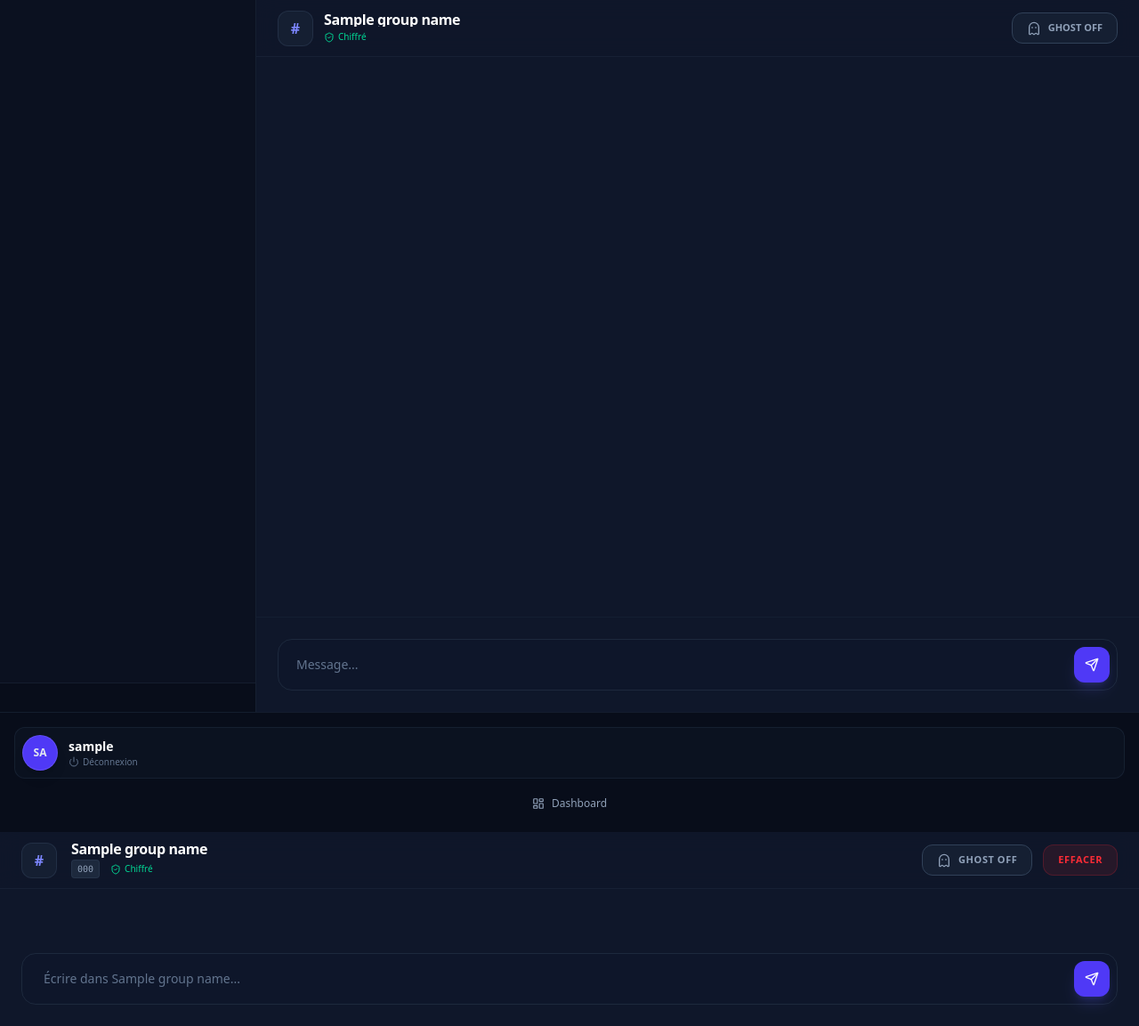
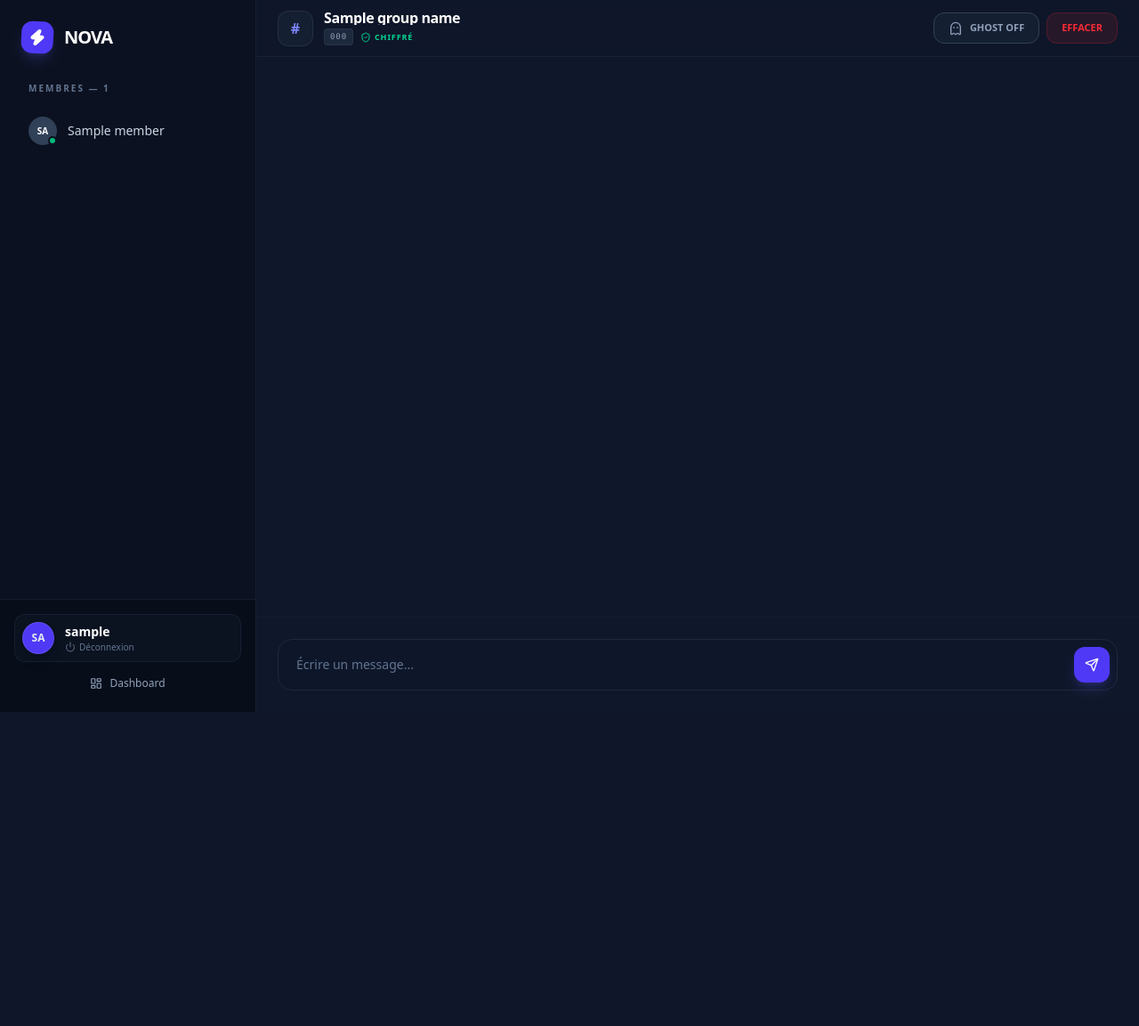
Before and after one commit to NDT084/NOVA, a Flask app: template app/templates/dashboard/chat.html in a window 1280 px wide. Shown: the whole page at 89% size. After the commit the page ends 800 px from the top, so only its background shows below. Run offline with Flask 3, Linux system fonts and the light colour scheme; the template is opened without the code that fills it: most values are stand-ins (such as "Sample title", 1, 10 or a date in 2020); parts of the project's set-up code (start-up, migrations or seed data) failed here and were passed over; some libraries are stand-ins or nearby versions.

Commit message:
Fix: Nettoyage complet et masquage initial du toast sur index.html

```diff
--- a/app/templates/dashboard/chat.html
+++ b/app/templates/dashboard/chat.html
@@ -2,28 +2,33 @@
 <html lang="fr">
 <head>
     <meta charset="UTF-8">
-    <meta name="viewport" content="width=device-width, initial-scale=1.0">
+    <meta name="viewport" content="width=device-width, initial-scale=1.0, viewport-fit=cover">
     <title>NOVA — {{ group_name }}</title>
+
     <script src="https://cdn.jsdelivr.net/npm/@tailwindcss/browser@4"></script>
     <script src="https://unpkg.com/lucide@latest"></script>
     <script src="https://js.pusher.com/8.0.1/pusher.min.js"></script>
 
     <style>
-        ::-webkit-scrollbar { width: 5px; }
+        ::-webkit-scrollbar { width: 4px; }
         ::-webkit-scrollbar-track { background: #0f172a; }
         ::-webkit-scrollbar-thumb { background: #334155; border-radius: 10px; }
-        ::-webkit-scrollbar-thumb:hover { background: #475569; }
 
-        .message-enter { animation: fadeSlideIn 0.25s ease-out forwards; }
+        .message-enter { animation: fadeSlideIn 0.2s ease-out forwards; }
         @keyframes fadeSlideIn {
-            from { opacity: 0; transform: translateY(12px); }
+            from { opacity: 0; transform: translateY(8px); }
             to { opacity: 1; transform: translateY(0); }
         }
 
         .ghost-active {
             border-color: #a855f7 !important;
-            box-shadow: 0 0 20px rgba(168, 85, 247, 0.1);
-            background: rgba(168, 85, 247, 0.05) !important;
+            box-shadow: 0 0 15px rgba(168, 85, 247, 0.15);
+            background: rgba(168, 85, 247, 0.03) !important;
+        }
+
+        /* Empêche le zoom auto sur iOS lors du focus input */
+        @media screen and (max-width: 768px) {
+            input { font-size: 16px !important; }
         }
     </style>
 </head>
@@ -32,10 +37,52 @@
 <div class="flex h-dvh w-full overflow-hidden">
 
     <aside class="w-72 bg-[#0b1120] border-r border-slate-800/60 hidden md:flex flex-col">
-        <div class="p-6 flex-1 overflow-y-auto">
-             </div>
-        <div class="p-4 bg-[#080d1a] border-t border-slate-800/60">
-             </div>
+        <div class="p-6 flex-1 overflow-y-auto space-y-8">
+            <div class="flex items-center gap-3">
+                <div class="w-9 h-9 bg-indigo-600 rounded-xl flex items-center justify-center shadow-lg shadow-indigo-500/20 rotate-3">
+                    <i data-lucide="zap" class="w-5 h-5 text-white fill-white"></i>
+                </div>
+                <h1 class="text-xl font-black tracking-tighter text-white">NOVA</h1>
+            </div>
+
+            <div class="space-y-4">
+                <p class="text-[10px] text-slate-500 uppercase tracking-[0.2em] font-bold px-2">
+                    Membres — {{ members|length if members else 0 }}
+                </p>
+                <div class="space-y-1">
+                    {% if members %}
+                        {% for member in members %}
+                        <div class="flex items-center gap-3 p-2 rounded-xl hover:bg-slate-800/40 transition-all group">
+                            <div class="relative">
+                                <div class="w-8 h-8 rounded-full bg-slate-700 flex items-center justify-center text-[10px] font-bold text-white uppercase shadow-inner">
+                                    {{ member[1][:2] }}
+                                </div>
+                                <span class="absolute bottom-0 right-0 w-2.5 h-2.5 bg-emerald-500 border-2 border-[#0b1120] rounded-full"></span>
+                            </div>
+                            <p class="text-sm font-medium text-slate-300 group-hover:text-white truncate">{{ member[1] }}</p>
+                        </div>
+                        {% endfor %}
+                    {% endif %}
+                </div>
+            </div>
+        </div>
+
+        <div class="p-4 bg-[#080d1a] border-t border-slate-800/60 space-y-2">
+            <div class="flex items-center gap-3 p-2 rounded-xl bg-slate-800/20 border border-slate-700/30">
+                <div class="w-9 h-9 rounded-full bg-indigo-600 flex items-center justify-center text-xs font-bold border border-white/10 shadow-lg">
+                    {{ username[:2].upper() }}
+                </div>
+                <div class="flex-1 min-w-0">
+                    <p class="text-sm font-bold text-white truncate">{{ username }}</p>
+                    <a href="/logout" class="text-[10px] text-slate-500 hover:text-red-400 transition-colors flex items-center gap-1">
+                        <i data-lucide="power" class="w-3 h-3"></i> Déconnexion
+                    </a>
+                </div>
+            </div>
+            <a href="/dashboard" class="flex items-center justify-center gap-2 p-2 text-slate-400 hover:text-white text-xs transition-all rounded-lg hover:bg-slate-800">
+                <i data-lucide="layout-dashboard" class="w-3.5 h-3.5"></i> Dashboard
+            </a>
+        </div>
     </aside>
 
     <main class="flex-1 flex flex-col min-w-0 bg-[#0f172a] relative">
@@ -47,91 +94,33 @@
                 </div>
                 <div class="truncate">
                     <h2 class="font-bold text-white tracking-tight leading-none mb-1 truncate text-sm md:text-base">{{ group_name }}</h2>
-                    <span class="text-[9px] md:text-[10px] text-emerald-400 font-medium flex items-center gap-1">
-                        <i data-lucide="shield-check" class="w-3 h-3"></i> <span class="hidden md:inline">Chiffré</span>
-                    </span>
-                </div>
-            </div>
-
-            <div class="flex items-center gap-2">
-                <button id="ghostBtn" onclick="toggleGhost()"
-                    class="flex items-center gap-2 px-2 md:px-4 py-2 rounded-xl text-[10px] md:text-[11px] font-bold uppercase border transition-all bg-slate-800/50 text-slate-400 border-slate-700">
-                    <i data-lucide="ghost" class="w-4 h-4"></i>
-                    <span id="ghostLabel" class="hidden sm:inline">Ghost Off</span>
-                </button>
-            </div>
-        </header>
-
-        <div id="messagesContainer" class="flex-1 min-h-0 overflow-y-auto p-4 md:p-6 space-y-6">
-            </div>
-
-        <div class="p-4 md:p-6 bg-[#0f172a] border-t border-slate-800/40 shrink-0">
-            <div id="inputWrapper" class="flex items-center gap-2 md:gap-3 bg-slate-900/50 border border-slate-800 rounded-2xl p-1.5 md:p-2 transition-all duration-300">
-                <input type="text" id="messageInput" placeholder="Message..." onkeypress="handleKeyPress(event)"
-                    class="flex-1 bg-transparent border-0 outline-none px-3 py-2 text-sm text-white placeholder-slate-500 min-w-0">
-                <button onclick="sendMessage()" class="w-10 h-10 bg-indigo-600 text-white rounded-xl flex items-center justify-center shrink-0 shadow-lg shadow-indigo-500/20">
-                    <i data-lucide="send" class="w-4 h-4"></i>
-                </button>
-            </div>
-            <div class="h-[env(safe-area-inset-bottom)]"></div>
-        </div>
-    </main>
-</div>
-
-        <div class="p-4 bg-[#080d1a] border-t border-slate-800/60">
-            <div class="flex items-center gap-3 p-2 rounded-xl bg-slate-800/20 border border-slate-700/30">
-                <div class="w-10 h-10 rounded-full bg-indigo-600 flex items-center justify-center text-xs font-bold border border-white/10 shadow-lg">
-                    {{ username[:2].upper() }}
-                </div>
-                <div class="flex-1 min-w-0">
-                    <p class="text-sm font-bold text-white truncate">{{ username }}</p>
-                    <a href="/logout" class="text-[10px] text-slate-500 hover:text-red-400 transition-colors flex items-center gap-1">
-                        <i data-lucide="power" class="w-3 h-3"></i> Déconnexion
-                    </a>
-                </div>
-            </div>
-            <a href="/dashboard" class="mt-3 flex items-center justify-center gap-2 p-2 text-slate-400 hover:text-white text-xs transition-all rounded-lg hover:bg-slate-800">
-                <i data-lucide="layout-dashboard" class="w-3.5 h-3.5"></i> Dashboard
-            </a>
-        </div>
-    </aside>
-
-    <main class="flex-1 flex flex-col relative bg-[#0f172a]">
-
-        <header class="h-16 border-b border-slate-800/60 flex items-center justify-between px-6 bg-[#0f172a]/80 backdrop-blur-md sticky top-0 z-10">
-            <div class="flex items-center gap-4">
-                <div class="w-10 h-10 rounded-xl bg-slate-800/50 flex items-center justify-center border border-slate-700/50">
-                    <span class="text-indigo-400 font-bold">#</span>
-                </div>
-                <div>
-                    <h2 class="font-bold text-white tracking-tight leading-none mb-1">{{ group_name }}</h2>
-                    <div class="flex items-center gap-3">
-                        <span class="text-[10px] px-1.5 py-0.5 bg-slate-800 text-slate-400 rounded font-mono border border-slate-700/50">{{ invite_code }}</span>
-                        <span class="text-[10px] text-emerald-400 font-medium flex items-center gap-1">
+                    <div class="flex items-center gap-2 uppercase tracking-widest text-[9px]">
+                        <span class="px-1.5 py-0.5 bg-slate-800 text-slate-400 rounded border border-slate-700/50 font-mono">{{ invite_code }}</span>
+                        <span class="text-emerald-400 font-bold flex items-center gap-1">
                             <i data-lucide="shield-check" class="w-3 h-3"></i> Chiffré
                         </span>
                     </div>
                 </div>
             </div>
 
-            <div class="flex items-center gap-3">
+            <div class="flex items-center gap-2">
                 <button id="ghostBtn" onclick="toggleGhost()"
-                    class="flex items-center gap-2 px-4 py-2 rounded-xl text-[11px] font-bold uppercase tracking-wider border transition-all duration-300 bg-slate-800/50 text-slate-400 border-slate-700 hover:border-purple-500/50">
+                    class="flex items-center gap-2 px-3 md:px-4 py-2 rounded-xl text-[10px] md:text-[11px] font-bold uppercase border transition-all duration-300 bg-slate-800/50 text-slate-400 border-slate-700 hover:border-purple-500/50">
                     <i data-lucide="ghost" class="w-4 h-4"></i>
-                    <span id="ghostLabel">Ghost Off</span>
+                    <span id="ghostLabel" class="hidden sm:inline">Ghost Off</span>
                 </button>
                 <button onclick="clearChat()"
-                    class="bg-red-500/10 hover:bg-red-500 text-red-500 hover:text-white border border-red-500/20 px-4 py-2 rounded-xl text-[11px] font-bold uppercase tracking-wider transition-all duration-200">
+                    class="bg-red-500/10 hover:bg-red-500 text-red-500 hover:text-white border border-red-500/20 px-3 md:px-4 py-2 rounded-xl text-[10px] md:text-[11px] font-bold uppercase transition-all duration-200">
                     Effacer
                 </button>
             </div>
         </header>
 
-        <div id="messagesContainer" class="flex-1 overflow-y-auto p-6 space-y-6">
+        <div id="messagesContainer" class="flex-1 min-h-0 overflow-y-auto p-4 md:p-6 space-y-6">
             {% if messages %}
                 {% for msg in messages %}
-                <div class="flex gap-4 max-w-[80%] message-enter {% if msg.username == username %} ml-auto flex-row-reverse {% endif %}">
-                    <div class="w-8 h-8 shrink-0 rounded-lg {% if msg.username == username %} bg-indigo-600 shadow-indigo-500/20 {% else %} bg-slate-800 {% endif %} flex items-center justify-center text-[10px] font-bold text-white shadow-sm">
+                <div class="flex gap-3 md:gap-4 max-w-[90%] md:max-w-[80%] message-enter {% if msg.username == username %} ml-auto flex-row-reverse {% endif %}">
+                    <div class="w-8 h-8 shrink-0 rounded-lg {% if msg.username == username %} bg-indigo-600 {% else %} bg-slate-800 {% endif %} flex items-center justify-center text-[10px] font-bold text-white shadow-sm">
                         {{ msg.username[:2].upper() }}
                     </div>
                     <div class="flex flex-col {% if msg.username == username %} items-end {% endif %}">
@@ -139,11 +128,11 @@
                             <span class="text-xs font-bold {% if msg.username == username %} text-indigo-400 {% else %} text-slate-300 {% endif %}">
                                 {{ 'Vous' if msg.username == username else msg.username }}
                             </span>
-                            <span class="text-[10px] text-slate-500">{{ msg.created_at[11:16] }}</span>
+                            <span class="text-[9px] text-slate-500">{{ msg.created_at[11:16] }}</span>
                         </div>
-                        <div class="p-4 rounded-2xl border leading-relaxed text-sm shadow-sm
+                        <div class="p-3 md:p-4 rounded-2xl border leading-relaxed text-sm shadow-sm
                             {% if msg.username == username %}
-                                bg-indigo-600 text-white border-indigo-500/30 rounded-tr-none
+                                bg-indigo-600 text-white border-indigo-400/30 rounded-tr-none
                             {% else %}
                                 bg-slate-800/50 text-slate-200 border-slate-700/50 rounded-tl-none
                             {% endif %}">
@@ -155,19 +144,20 @@
             {% endif %}
         </div>
 
-        <div class="p-6 bg-[#0f172a]">
-            <div id="inputWrapper" class="flex items-center gap-3 bg-slate-900/50 border border-slate-800 rounded-2xl p-2 focus-within:border-indigo-500/50 transition-all duration-300">
-                <input type="text" id="messageInput" placeholder="Écrire dans {{ group_name }}..." onkeypress="handleKeyPress(event)"
-                    class="flex-1 bg-transparent border-0 outline-none px-4 py-2 text-sm text-white placeholder-slate-500">
-                <button onclick="sendMessage()" class="w-10 h-10 bg-indigo-600 hover:bg-indigo-500 text-white rounded-xl flex items-center justify-center transition-all shadow-lg shadow-indigo-500/20 active:scale-95">
+        <div class="p-4 md:p-6 bg-[#0f172a] border-t border-slate-800/40 shrink-0">
+            <div id="inputWrapper" class="flex items-center gap-2 md:gap-3 bg-slate-900/50 border border-slate-800 rounded-2xl p-1.5 md:p-2 focus-within:border-indigo-500/50 transition-all duration-300">
+                <input type="text" id="messageInput" placeholder="Écrire un message..." onkeypress="handleKeyPress(event)"
+                    class="flex-1 bg-transparent border-0 outline-none px-3 py-2 text-sm text-white placeholder-slate-500 min-w-0">
+                <button onclick="sendMessage()" class="w-10 h-10 bg-indigo-600 hover:bg-indigo-500 text-white rounded-xl flex items-center justify-center shrink-0 transition-all shadow-lg shadow-indigo-500/20 active:scale-95">
                     <i data-lucide="send" class="w-4 h-4"></i>
                 </button>
             </div>
+            <div class="h-[env(safe-area-inset-bottom)]"></div>
         </div>
     </main>
 </div>
 
-<div class="fixed bottom-6 right-6 z-50 flex flex-col gap-3 pointer-events-none w-80">
+<div class="fixed bottom-6 right-6 z-50 flex flex-col gap-3 pointer-events-none w-[90%] max-w-80">
     <div id="novaToast" class="transform translate-y-12 opacity-0 pointer-events-auto bg-slate-900/95 backdrop-blur-md border border-slate-700 p-4 rounded-2xl flex gap-3 shadow-2xl transition-all duration-500">
         <div class="w-9 h-9 shrink-0 bg-indigo-600/10 border border-indigo-500/20 text-indigo-400 rounded-xl flex items-center justify-center">
             <i data-lucide="bell" class="w-4 h-4"></i>
@@ -183,24 +173,19 @@
 </div>
 
 <script>
-    // Init Lucide
+    // Initialisation
     lucide.createIcons();
-
     const container = document.getElementById('messagesContainer');
     const currentUsername = "{{ username }}";
     let isGhostMode = false;
 
-    // Scroll auto à la fin
     container.scrollTop = container.scrollHeight;
 
-    // Pusher Setup
+    // Pusher
     const pusher = new Pusher('58f00fbf19aaa60d13f6', { cluster: 'eu' });
-
-    // Chat Channel
     const chatChannel = pusher.subscribe("group-{{ group_id }}");
     chatChannel.bind('new-message', data => appendMessage(data));
 
-    // Global Notifications
     const notificationChannel = pusher.subscribe('nova-channel');
     notificationChannel.bind('new-message-event', data => {
         if (!data.title.includes(currentUsername)) {
@@ -212,7 +197,6 @@
         const toast = document.getElementById('novaToast');
         document.getElementById('toastTitle').innerText = title;
         document.getElementById('toastMessage').innerText = message;
-
         toast.classList.remove('translate-y-12', 'opacity-0');
         toast.classList.add('translate-y-0', 'opacity-100');
         setTimeout(closeToast, 5000);
@@ -220,8 +204,10 @@
 
     function closeToast() {
         const toast = document.getElementById('novaToast');
-        toast.classList.replace('translate-y-0', 'translate-y-12');
-        toast.classList.replace('opacity-100', 'opacity-0');
+        if(toast) {
+            toast.classList.replace('translate-y-0', 'translate-y-12');
+            toast.classList.replace('opacity-100', 'opacity-0');
+        }
     }
 
     function toggleGhost() {
@@ -269,20 +255,20 @@
     function appendMessage(data) {
         const isMe = data.username === currentUsername;
         const msgHtml = `
-            <div class="flex gap-4 max-w-[80%] message-enter ${isMe ? 'ml-auto flex-row-reverse' : ''}">
-                <div class="w-8 h-8 shrink-0 rounded-lg ${isMe ? 'bg-indigo-600' : 'bg-slate-800'} flex items-center justify-center text-[10px] font-bold text-white">
+            <div class="flex gap-3 md:gap-4 max-w-[90%] md:max-w-[80%] message-enter ${isMe ? 'ml-auto flex-row-reverse' : ''}">
+                <div class="w-8 h-8 shrink-0 rounded-lg ${isMe ? 'bg-indigo-600' : 'bg-slate-800'} flex items-center justify-center text-[10px] font-bold text-white shadow-sm">
                     ${data.username.slice(0, 2).toUpperCase()}
                 </div>
                 <div class="flex flex-col ${isMe ? 'items-end' : ''}">
                     <div class="flex items-center gap-2 mb-1 px-1">
                         <span class="text-xs font-bold ${isMe ? 'text-indigo-400' : 'text-slate-300'}">${isMe ? 'Vous' : data.username}</span>
-                        <span class="text-[10px] text-slate-500">À l'instant</span>
+                        <span class="text-[9px] text-slate-500">À l'instant</span>
                     </div>
-                    <div class="p-4 rounded-2xl border leading-relaxed text-sm shadow-sm
+                    <div class="p-3 md:p-4 rounded-2xl border leading-relaxed text-sm shadow-sm
                         ${data.ghost
                             ? 'border-purple-500/40 bg-purple-900/20 text-purple-200'
                             : isMe
-                                ? 'bg-indigo-600 text-white border-indigo-500/30 rounded-tr-none'
+                                ? 'bg-indigo-600 text-white border-indigo-400/30 rounded-tr-none'
                                 : 'bg-slate-800/50 text-slate-200 border-slate-700/50 rounded-tl-none'}">
                         ${data.content}
                     </div>
```
